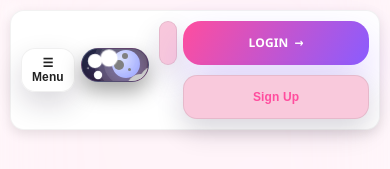
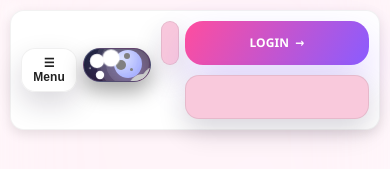
Before and after one commit to ghaithdaref/task-manager, a React (Vite) app in the folder apps/web/: page /signin in a window 390 px wide. Shown: the top 169 px of the page. Built offline with nearby package versions, Linux system fonts and the light colour scheme; no server answers.

Commit message:
Fix: Final CSS solution to force Logout button to be icon-only on mobile

```diff
--- a/apps/web/src/styles.css
+++ b/apps/web/src/styles.css
@@ -178,11 +178,15 @@
     height: 32px;
   }
   /* Fix: Hide text in the Logout button on mobile to save space */
-  .floating-controls__cluster--right .button:last-child > span:not(.button-icon) {
-    display: none;
-  }
+  /* Final Fix: Force Logout button to be icon-only */
   .floating-controls__cluster--right .button:last-child {
     padding: 8px; /* Square button for icon only */
+    font-size: 0; /* Hide text */
+    text-indent: -9999px; /* Hide text */
+  }
+  .floating-controls__cluster--right .button:last-child .button-icon {
+    font-size: 16px; /* Restore icon size */
+    text-indent: 0; /* Restore icon position */
   }
 }
 [data-theme="dark"] .floating-controls .overlay-block {
```
